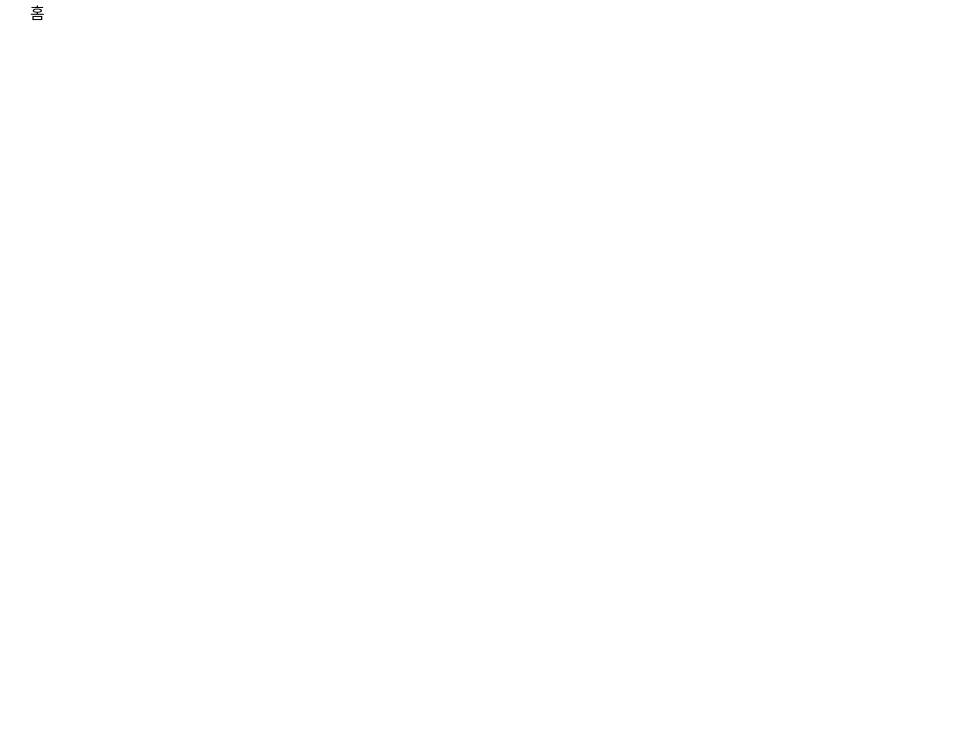
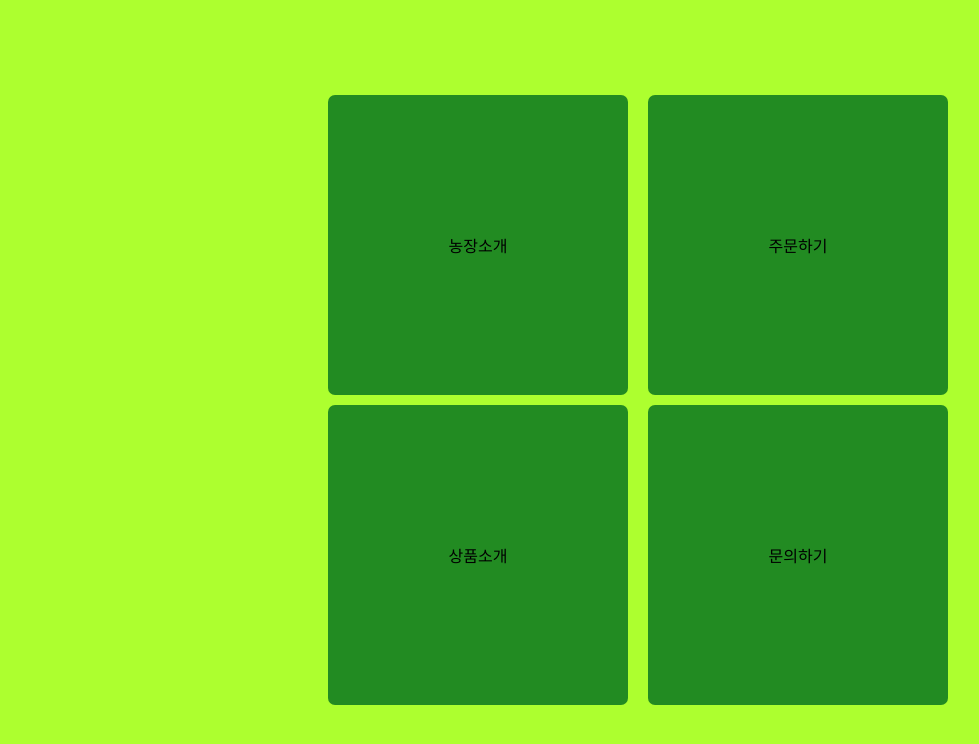
Before and after one commit to Soheebrighton/Wangshin_Farm, a Next.js app: page / in a window 1280 px wide. Shown: the top 744 px of the page, without its empty margins (2-981 px from the left). Built offline with nearby package versions, Linux system fonts and the light colour scheme.

Commit message:
home css layout

```diff
--- a/pages/index.tsx
+++ b/pages/index.tsx
@@ -1,9 +1,9 @@
-import styles from "../styles/Home.module.css";
+// import styles from "../styles/Home.module.css";
+import Home from "../src/components/home/Home.container";
 
-export default function Home() {
+export default function FarmHome() {
   return (
-    <div className={styles.container}>
-      <div>홈</div>
-    </div>
+    // <div className={styles.container}>
+    <Home />
   );
 }
--- /dev/null
+++ b/src/components/home/Home.container.tsx
@@ -0,0 +1,54 @@
+import styled from "@emotion/styled";
+
+const Background = styled.div`
+  display: flex;
+  justify-content: center;
+  align-items: center;
+  background-color: greenyellow;
+
+  height: 100vh;
+`;
+
+const Wrapper = styled.div`
+  display: flex;
+  flex-wrap: wrap;
+  /* background-color: fuchsia; */
+  /* width: 80%; */
+  /* height: 100%; */
+`;
+
+const ContainerWrapper = styled.div`
+  /* padding: 10px; */
+`;
+
+const Container = styled.div`
+  width: 300px;
+  height: 300px;
+  background-color: forestgreen;
+  display: flex;
+  flex-direction: column;
+  justify-content: center;
+  align-items: center;
+  border-radius: 7px;
+  margin: 10px;
+  cursor: pointer;
+`;
+
+export default function Home() {
+  return (
+    <>
+      <Background>
+        <Wrapper>
+          <ContainerWrapper>
+            <Container>농장소개</Container>
+            <Container>상품소개</Container>
+          </ContainerWrapper>
+          <ContainerWrapper>
+            <Container>주문하기</Container>
+            <Container>문의하기</Container>
+          </ContainerWrapper>
+        </Wrapper>
+      </Background>
+    </>
+  );
+}
```
Also changed, not shown: pages/home/index.tsx (added).
